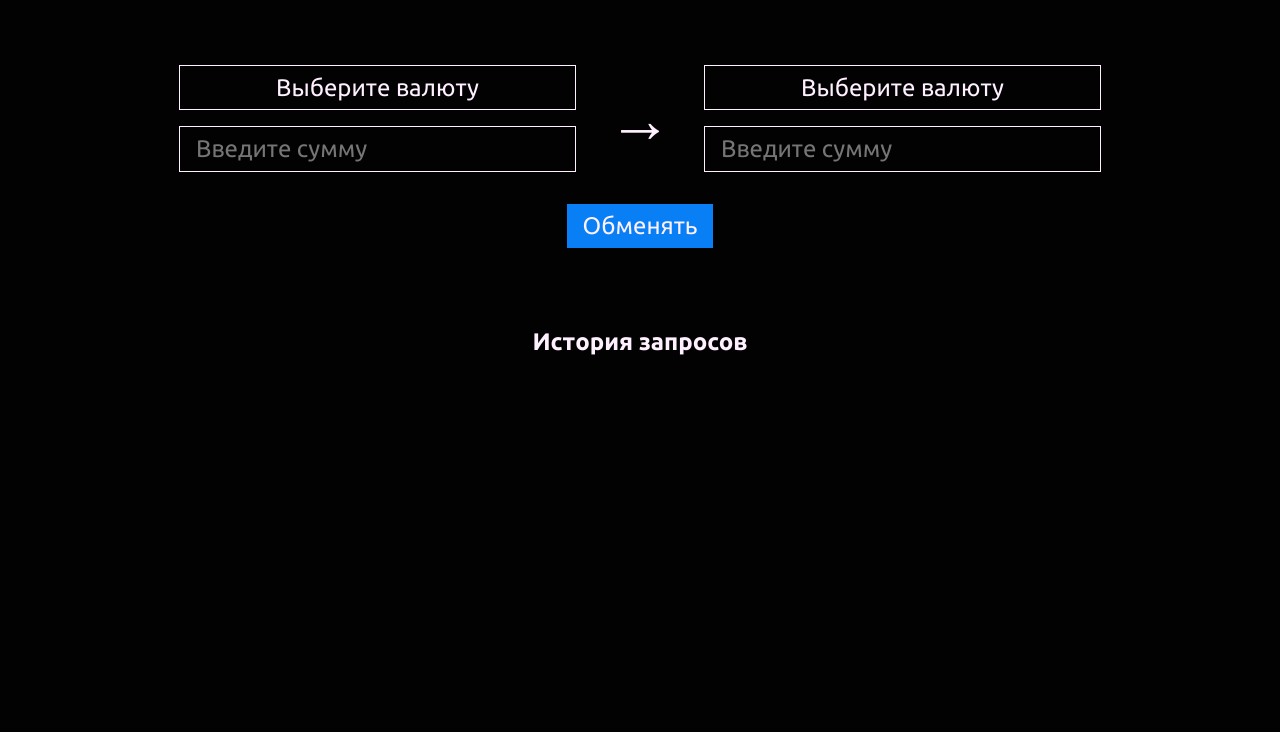
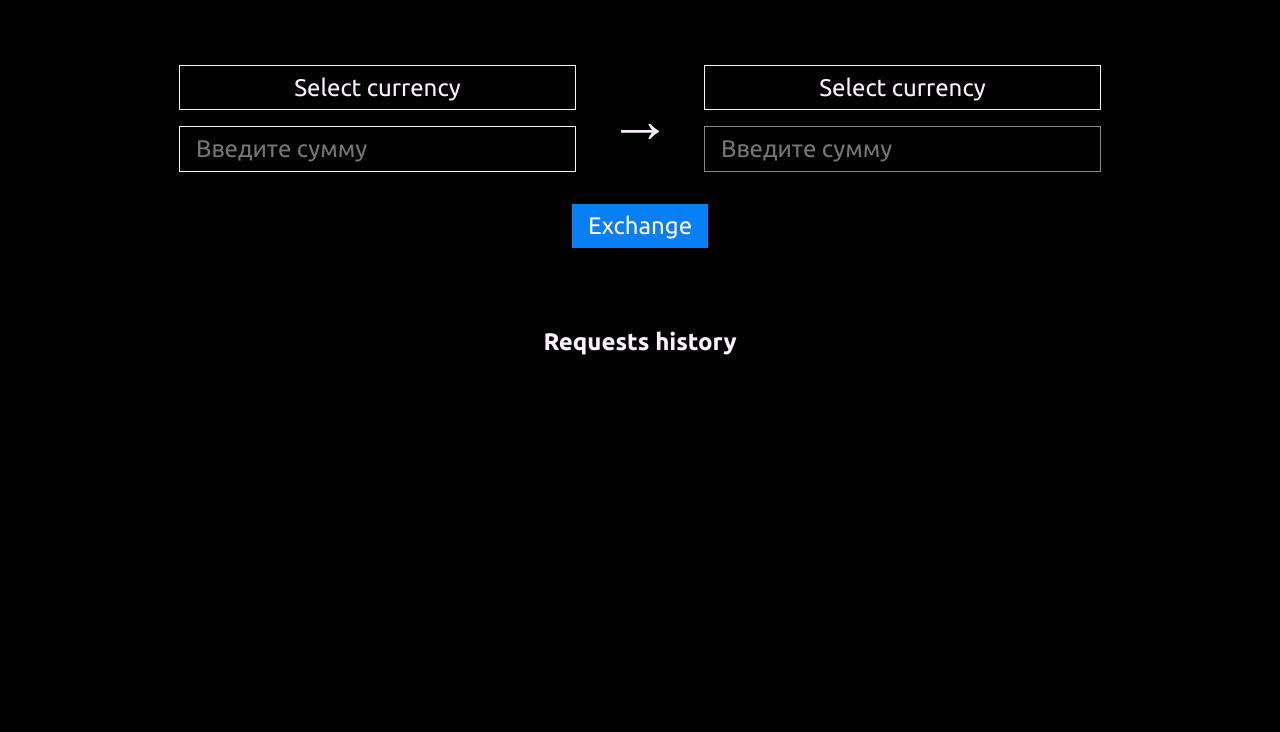
Before and after one commit to martin-mastermind/easy-exchanger, a website built with Vite: page index.html in a window 1280 px wide. Shown: the part 68-800 px from the top of the page. Built offline with nearby package versions, Linux system fonts and the light colour scheme.

Commit message:
Optimized and relang

```diff
--- a/index.html
+++ b/index.html
@@ -16,38 +16,38 @@
   <body>
     <main>
       <header>
-        <h1>Обменник валют</h1>
+        <h1>Exchanger</h1>
       </header>
       <section class="exchanger">
         <article class="exchanger__inputs">
           <div class="exchanger__inputs-item">
             <select id="currency-left">
-              <option value="" selected disabled>Выберите валюту</option>
-              <option value="RUB">Рубли</option>
-              <option value="USD">Доллары</option>
-              <option value="BYN">Белорусские рубли</option>
-              <option value="EUR">Евро</option>
-              <option value="UAH">Гривны</option>
+              <option value="" selected disabled>Select currency</option>
+              <option value="RUB">Ruble</option>
+              <option value="USD">Dollars</option>
+              <option value="BYN">Belarusian Ruble</option>
+              <option value="EUR">Euro</option>
+              <option value="UAH">Hryvnies</option>
             </select>
             <input id="amount-left" type="text" placeholder="Введите сумму">
           </div>
           <div class="exchanger__inputs-divider">→</div>
           <div class="exchanger__inputs-item">
             <select id="currency-right">
-              <option value="" selected disabled>Выберите валюту</option>
-              <option value="RUB">Рубли</option>
-              <option value="USD">Доллары</option>
-              <option value="BYN">Белорусские рубли</option>
-              <option value="EUR">Евро</option>
-              <option value="UAH">Гривны</option>
+              <option value="" selected disabled>Select currency</option>
+              <option value="RUB">Ruble</option>
+              <option value="USD">Dollars</option>
+              <option value="BYN">Belarusian Ruble</option>
+              <option value="EUR">Euro</option>
+              <option value="UAH">Hryvnies</option>
             </select>
-            <input id="amount-right" type="text" placeholder="Введите сумму">
+            <input id="amount-right" type="text" placeholder="Введите сумму" disabled>
           </div>
         </article>
-        <button class="exchanger__submit">Обменять</button>
+        <button class="exchanger__submit">Exchange</button>
       </section>
       <section class="history">
-        <h2>История запросов</h2>
+        <h2>Requests history</h2>
         <article class="history__list">
         </article>
       </section>
--- a/main.js
+++ b/main.js
@@ -1,4 +1,4 @@
-const TIME_LIMIT = 300000 // 5 минут
+const TIME_LIMIT = 300000 // 5 minutes
 
 const currencies = {
   left: document.querySelector('#currency-left'),
@@ -38,22 +38,22 @@ function createHistoryItem(history) {
 
 async function exchange(from, to, amount) {
   if (!from) {
-    alert('Не выбрана валюта `ИЗ`')
+    alert('Select FROM currency')
     return
   }
 
   if (!to) {
-    alert('Не выбрана валюта `В`')
+    alert('Select TO currency')
     return
   }
 
   if (from === to) {
-    alert('Выбраны одинаковые валюты обмена')
+    alert('Select different currencies')
     return
   }
 
   if (isNaN(amount)) {
-    alert('Введенная сумма не является числом')
+    alert('Entered amount is not a number')
     return
   }
 
@@ -87,12 +87,20 @@ async function exchange(from, to, amount) {
       result: (+json.conversion_result).toFixed(2)
     }
   } catch {
-    alert('Во время получения данных произошла ошибка. Повторите попытку')
+    alert('There is an error while getting data. Try again...')
     return
   }
 }
 
-arrow.addEventListener('click', () => (arrow.classList.toggle('reversed')))
+arrow.addEventListener('click', () => {
+  arrow.classList.toggle('reversed')
+
+  const inputSide = isArrowReversed() ? 'right' : 'left'
+  const resultSide = isArrowReversed() ? 'left' : 'right'
+
+  amounts[inputSide].disabled = false
+  amounts[resultSide].disabled = true
+})
 
 submitButton.addEventListener('click', async () => {
   const inputSide = isArrowReversed() ? 'right' : 'left'
--- a/style.css
+++ b/style.css
@@ -82,6 +82,11 @@ main {
 .exchanger__inputs-item select:active,
 .exchanger__inputs-item input:focus {
   box-shadow: 0 0 .5rem .125rem var(--text-color);
+}
+
+.exchanger__inputs-item input:disabled {
+  box-shadow: none;
+  border: 1px solid #888;
 }
 
 .exchanger__inputs-divider {
```
